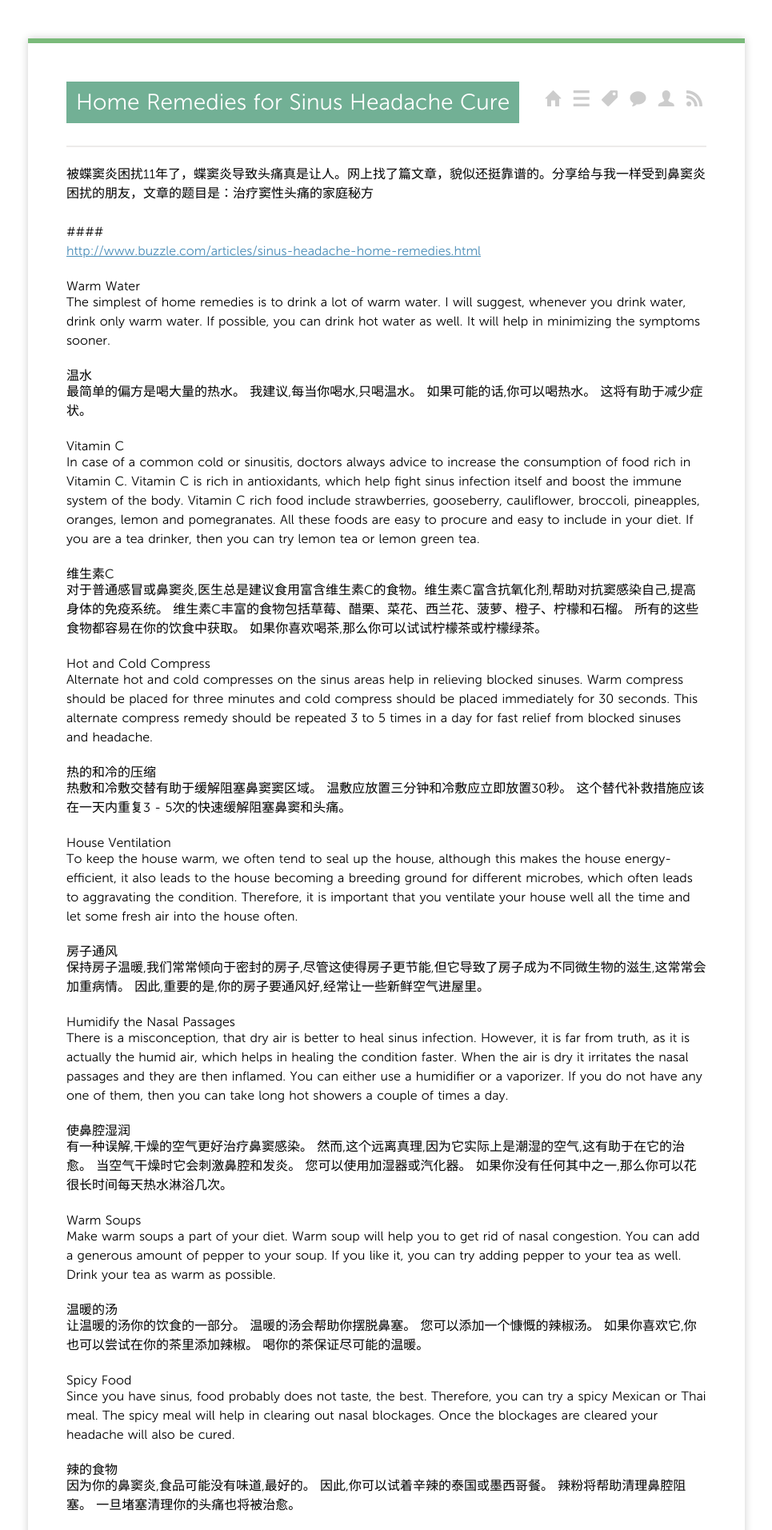
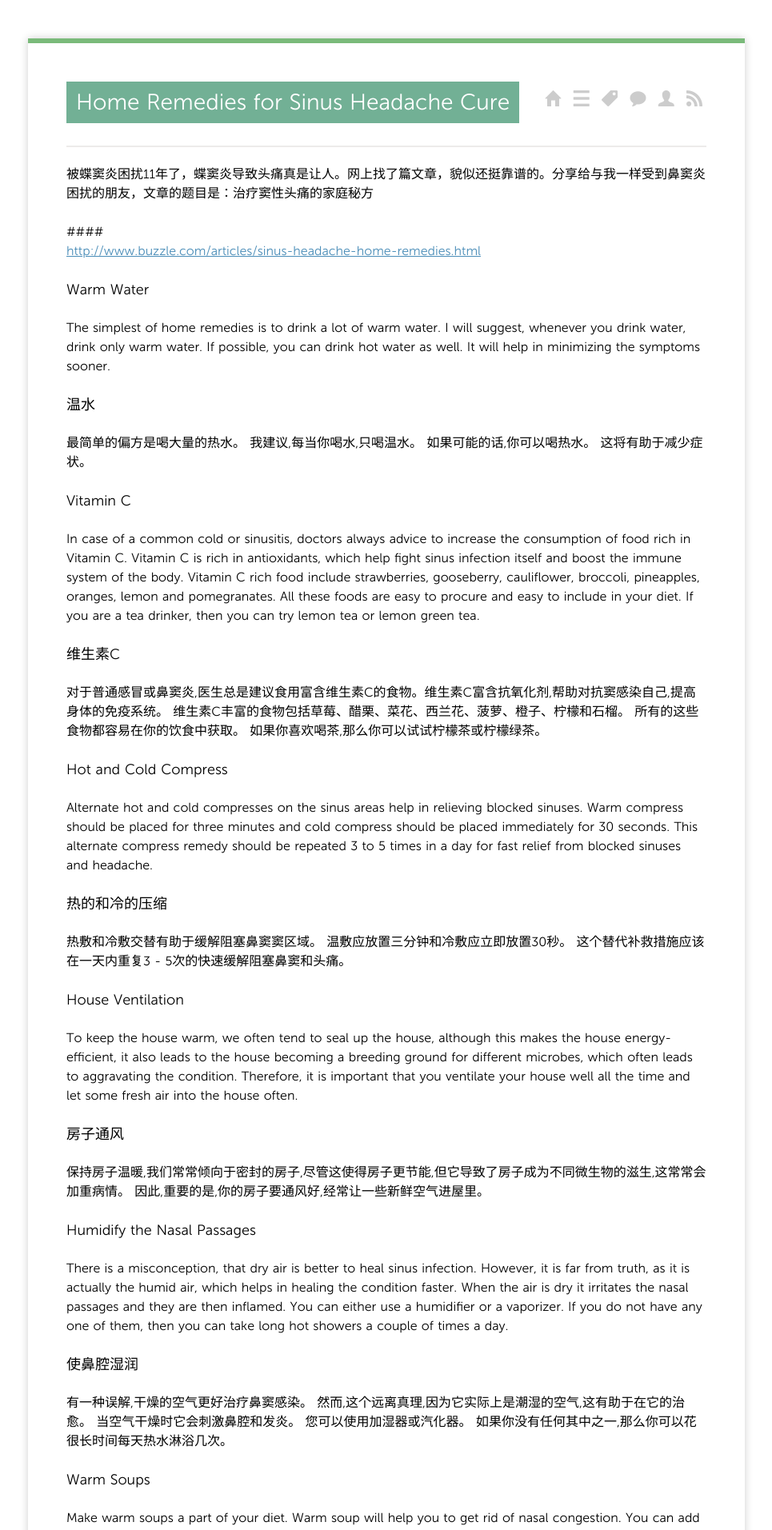
Before and after one commit to maintiendrai/louisa, a Jekyll site: the page built from _posts/2014/2014-04-22-sinus-headache-cure.md, in a window 1280 px wide. Shown: the top 1913 px of the page at 80% size, without its empty margins (157-1122 px from the left). Built offline with Jekyll 4.4.1, drawn with Linux system fonts in a browser that asks for light colours; Markdown is read by kramdown in place of the engine named in the settings; comment, search, counter and statistics services are not loaded.

```diff
--- a/_posts/2014/2014-04-22-sinus-headache-cure.md
+++ b/_posts/2014/2014-04-22-sinus-headache-cure.md
@@ -13,73 +13,73 @@ tags:
  <http://www.buzzle.com/articles/sinus-headache-home-remedies.html>
 
 
-#### Warm Water
+### Warm Water
 
 The simplest of home remedies is to drink a lot of warm water. I will suggest, whenever you drink water, drink only warm water. If possible, you can drink hot water as well. It will help in minimizing the symptoms sooner.
 
-#### 温水
+### 温水
 最简单的偏方是喝大量的热水。 我建议,每当你喝水,只喝温水。 如果可能的话,你可以喝热水。 这将有助于减少症状。
 
-#### Vitamin C
+### Vitamin C
 
 In case of a common cold or sinusitis, doctors always advice to increase the consumption of food rich in Vitamin C. Vitamin C is rich in antioxidants, which help fight sinus infection itself and boost the immune system of the body. Vitamin C rich food include strawberries, gooseberry, cauliflower, broccoli, pineapples, oranges, lemon and pomegranates. All these foods are easy to procure and easy to include in your diet. If you are a tea drinker, then you can try lemon tea or lemon green tea.
 
 
-#### 维生素C
+### 维生素C
 
 对于普通感冒或鼻窦炎,医生总是建议食用富含维生素C的食物。维生素C富含抗氧化剂,帮助对抗窦感染自己,提高身体的免疫系统。 维生素C丰富的食物包括草莓、醋栗、菜花、西兰花、菠萝、橙子、柠檬和石榴。 所有的这些食物都容易在你的饮食中获取。 如果你喜欢喝茶,那么你可以试试柠檬茶或柠檬绿茶。
 
-#### Hot and Cold Compress
+### Hot and Cold Compress
 Alternate hot and cold compresses on the sinus areas help in relieving blocked sinuses. Warm compress should be placed for three minutes and cold compress should be placed immediately for 30 seconds. This alternate compress remedy should be repeated 3 to 5 times in a day for fast relief from blocked sinuses and headache.
 
-#### 热的和冷的压缩
+### 热的和冷的压缩
 热敷和冷敷交替有助于缓解阻塞鼻窦窦区域。 温敷应放置三分钟和冷敷应立即放置30秒。 这个替代补救措施应该在一天内重复3 - 5次的快速缓解阻塞鼻窦和头痛。
 
-#### House Ventilation
+### House Ventilation
 To keep the house warm, we often tend to seal up the house, although this makes the house energy-efficient, it also leads to the house becoming a breeding ground for different microbes, which often leads to aggravating the condition. Therefore, it is important that you ventilate your house well all the time and let some fresh air into the house often.
 
 
-#### 房子通风
+### 房子通风
 保持房子温暖,我们常常倾向于密封的房子,尽管这使得房子更节能,但它导致了房子成为不同微生物的滋生,这常常会加重病情。 因此,重要的是,你的房子要通风好,经常让一些新鲜空气进屋里。
 
 
-#### Humidify the Nasal Passages
+### Humidify the Nasal Passages
 There is a misconception, that dry air is better to heal sinus infection. However, it is far from truth, as it is actually the humid air, which helps in healing the condition faster. When the air is dry it irritates the nasal passages and they are then inflamed. You can either use a humidifier or a vaporizer. If you do not have any one of them, then you can take long hot showers a couple of times a day.
 
 
-#### 使鼻腔湿润
+### 使鼻腔湿润
 有一种误解,干燥的空气更好治疗鼻窦感染。 然而,这个远离真理,因为它实际上是潮湿的空气,这有助于在它的治愈。 当空气干燥时它会刺激鼻腔和发炎。 您可以使用加湿器或汽化器。 如果你没有任何其中之一,那么你可以花很长时间每天热水淋浴几次。
 
-#### Warm Soups
+### Warm Soups
 Make warm soups a part of your diet. Warm soup will help you to get rid of nasal congestion. You can add a generous amount of pepper to your soup. If you like it, you can try adding pepper to your tea as well. Drink your tea as warm as possible.
 
 
-#### 温暖的汤
+### 温暖的汤
 让温暖的汤你的饮食的一部分。 温暖的汤会帮助你摆脱鼻塞。 您可以添加一个慷慨的辣椒汤。 如果你喜欢它,你也可以尝试在你的茶里添加辣椒。 喝你的茶保证尽可能的温暖。
 
-#### Spicy Food
+### Spicy Food
 Since you have sinus, food probably does not taste, the best. Therefore, you can try a spicy Mexican or Thai meal. The spicy meal will help in clearing out nasal blockages. Once the blockages are cleared your headache will also be cured.
 
 
-#### 辣的食物
+### 辣的食物
 因为你的鼻窦炎,食品可能没有味道,最好的。 因此,你可以试着辛辣的泰国或墨西哥餐。 辣粉将帮助清理鼻腔阻塞。 一旦堵塞清理你的头痛也将被治愈。
 
 
-#### Well-Balanced Diet
+### Well-Balanced Diet
 Although one does not feel like eating, when one is suffering from cold and headache, it is important that one has a well-balanced diet. Having a well-balanced diet ensures the body's immunity is at its best and the body is able to fight the infection better.
 
 
-#### 均衡的饮食
+### 均衡的饮食
 虽然当一个人患有感冒和头痛会不太想进食,但是一个有一个均衡的饮食是很重要的。 有一个均衡的饮食可以确保身体的免疫力是最好的,身体能够更好的抵御感染。
 
-#### Ginger
+### Ginger
 Ginger helps in sinus headache relief, as it has anti-inflammatory properties. The medicinal properties of ginger also include pain relief and relief from headaches. You can add ginger to your tea as well.
 
 
-#### 姜
+### 姜
 姜有助于窦头痛缓解,因为它有消炎的作用。 姜的药用价值也包括止痛和缓解头痛。 你可以添加姜茶。
 
-#### Steam
+### Steam
 You can boil water in a saucepan and inhale the steam. If you are not allergic to eucalyptus and it is readily available at home, add a couple of drops of eucalyptus oil to your steamed water. The other way of using eucalyptus oil, is to dab some on your forehead. Be careful as the vapors are strong. If you are trying it for the first time, then do not be generous with the quantity of eucalyptus oil. Peppermint oil can also be added to the steam water for quick relief. Like eucalyptus oil, peppermint oil will also help to relieve nasal congestion and calm the mucous membrane. The other option is to mix apple cider vinegar and water together. Use this mixture for your steam inhalation. This will help you to get rid of your headache.
 
 
@@ -87,55 +87,55 @@ You can boil water in a saucepan and inhale the steam. If you are not allergic t
 你可以在一个平底锅煮水,吸入蒸汽。 如果你对桉树不过敏,是现成的在家里,添加几滴桉树油蒸水。 使用其他方式把桉树油涂一些在你的额头。 小心蒸汽强劲。 如果你是第一次尝试,然后不要食用太多桉树油。 薄荷油也可以被添加到蒸汽水快速救援。 如桉树油,薄荷油也将有助于缓解鼻塞,平静的粘膜。 另一种选择是苹果醋和水混合在一起。 使用这种混合蒸汽吸入。 这将帮助你摆脱你的头疼。
 
 
-#### Saline Spray
+### Saline Spray
 If the nasal passages are congested and you are finding it difficult to breathe, then you can make use of a nasal saline spray, to get rid of nasal congestion. Make a spray using warm water and salt and spray it into both the nostrils. It will help in moistening the nasal cavity and relieve congestion.
 
 
-#### 盐水喷雾
+### 盐水喷雾
 如果鼻腔充血,你发现很难呼吸,然后你就可以利用鼻盐水喷雾,摆脱鼻塞。 做一个喷雾使用温水和盐从两个鼻孔喷进去。 它将帮助滋润鼻腔,缓解交通拥堵。
 
-#### Neti Pot
+### Neti Pot
 Using Neti pot will help in clearing the sinuses, which in turn will help to reduce headache. Combine a teaspoon of salt with half teaspoon of baking soda with 1 pint of lukewarm water. Pour the water solution in the Neti pot. Now take the Neti pot in your hand, tilt your head, so that it is at a 45 degree angle. The opening of the Neti pot should be placed on the opening of the top nostril. Now gently pour the contents into the nostril cavity and slowly it will make its way out of the other nostril. Once the saline water is over, blow both the nostril, so any remaining bits of saline water comes out of it. Repeat the same procedure on the other nostril as well. At the end, blow both the nostrils, so that mucus also comes out and the nasal passage is clear.
 
 
-#### 洗鼻壶
+### 洗鼻壶
 使用洗鼻壶将有助于清除鼻窦,这反过来将有助于减少头痛。 把一茶匙盐和半茶匙小苏打1品脱温水。 洗鼻壶把水倒的解决方案。现在洗鼻壶在你的手,倾斜你的头,在45度角。 的洗鼻壶应该放置在开放的鼻孔。 现在轻轻地把内容倒进鼻孔腔,慢慢地会使摆脱另一个鼻孔。 一旦咸水,吹两鼻孔,所以任何剩余的盐水出来。 另鼻孔重复相同的过程。 最后,吹两个鼻孔,粘液也出来和鼻腔通道是明确的。
 
-#### Jalapeno Peppers
+### Jalapeno Peppers
 I know this sinus headache home remedy is a little jarring, but it will help you nevertheless in draining the sinuses. Once your sinus is drained, it will be provide instant sinus headache relief. Jalapeño pepper is the answer. Eating a jalapeño pepper drains sinuses within minutes of eating and provides relief from headaches.
 
 
-#### 墨西哥胡椒
+### 墨西哥胡椒
 我知道这窦性头痛的家庭治疗方法是有点刺耳,但它将帮助你在鼻窦排水。 一旦你的窦消耗殆尽,它将提供即时窦头痛缓解。 答案是墨西哥辣椒。 墨西哥胡椒吃下水道鼻窦吃后几分钟内,并提供缓解头痛。
 
-#### Cinnamon
+### Cinnamon
 Cinnamon is a herb which helps a great deal in a sinus headache cure. Mix one tablespoon of powdered cinnamon with water and apply the paste on your forehead for quick relief from your sinus headache. So that the skin does not burn add half teaspoon of sandalwood powder to the mixture, before applying.
 
 
-#### 肉桂
+### 肉桂
 肉桂是草这有助于在窦性头痛的治疗。 将一汤匙肉桂粉和水混合,额头上的粘贴申请快速缓解你的窦性头痛。 这样皮肤不烧加半茶匙檀香木粉混合物,在应用之前。
 
 
-#### Hot Footbath
+### Hot Footbath
 The next sinus headache home remedy can sound a little funny. Nevertheless it brings sinus headache relief. A hot footbath with a cold compress on the forehead, will relieve you of your painful sinus headache.
 
 
-#### 热洗脚
+### 热洗脚
 下一次窦头痛补救可以听起来有点好笑。 然而它将窦头痛缓解。 热洗脚冷压缩的额头,窦性头痛会减轻你的痛苦。
 
-#### Irritants
+### Irritants
 We knowingly or unknowingly come in contact with a number of irritants, like cigarette smoke, hairspray, different cleaning products, room fresheners, etc. The fumes from this product cause the condition to flare up. Therefore, it is recommended that one stays away from these irritants as far as possible.
 
 
-#### 刺激物
+### 刺激物
 我们有意或无意接触刺激物,像香烟,发胶,不同的清洁产品,房间清新剂等。烟雾从这个产品导致状态爆发。 因此,建议尽量远离这些刺激物。
 
 
-#### Pressure Point
+### Pressure Point
 Last but not the least, you can use sinus pressure relief techniques, to rid yourself of the nagging headache. One such technique to relieve sinus pressure is to apply pressure on the point where the thumb and index finger of your hands meet. Apply as much pressure as possible. This will bring instant relief from your headache.
 
 
-#### 压力点
+### 压力点
 最后但也是很重要的,您可以使用窦减压技术,摆脱自己的唠叨头痛。 这样一个技术来缓解鼻窦压力施压的双手的拇指和食指。 申请尽可能多的压力。 这将带来即时减轻你的头疼。
 
 I have also heard about sinus wash as one of the sinus headache remedies, but it is best done under medical supervision. I will however suggest you speak with your health care provider before you use any of these sinus headache home remedies. Do you want to know what works the best with me in case of a sinus headache? It is good sleep. Nothing can be as soothing as a good sleep.
```
